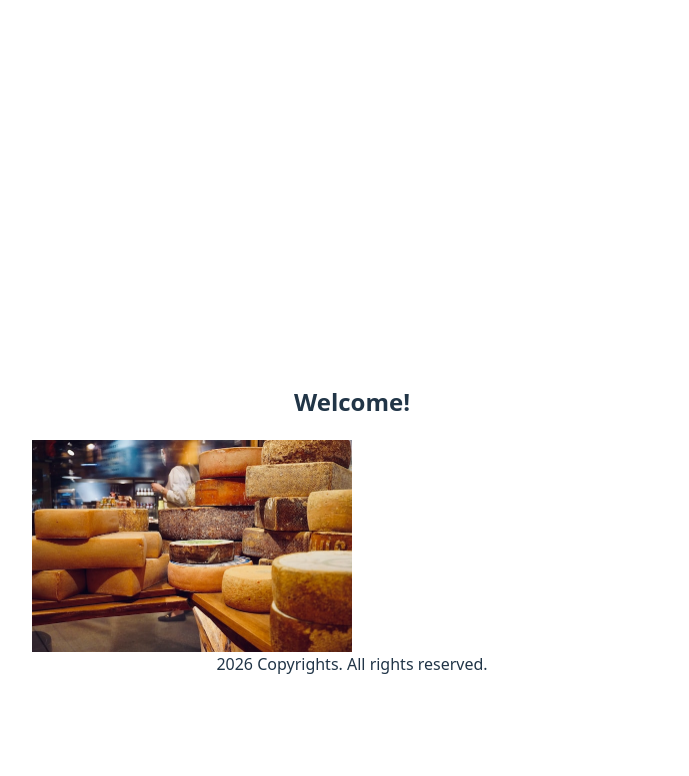
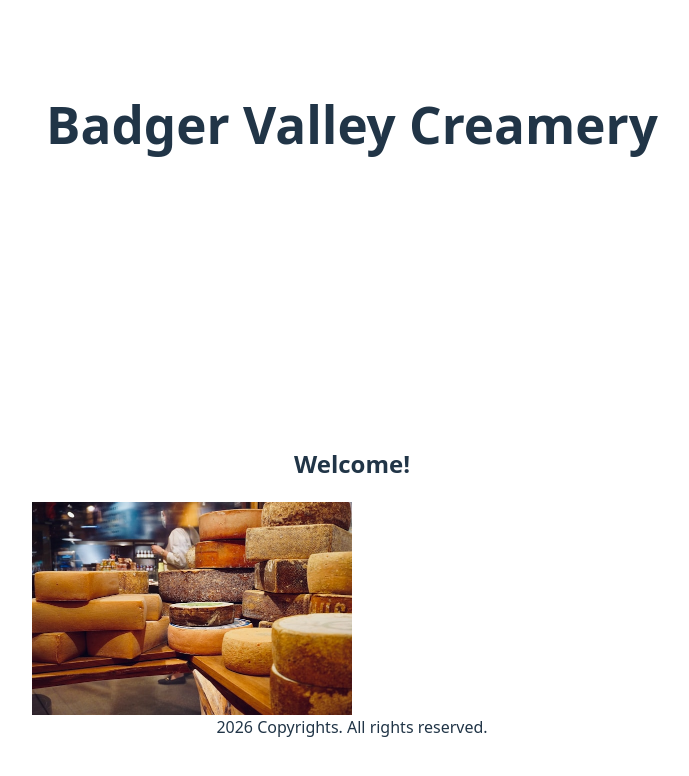
Before and after one commit to tplusk/cheese-monger-app, a React (Vite) app: page / in a window 1280 px wide. Shown: the top 776 px of the page, without its empty margins (288-977 px from the left). Built offline with nearby package versions, Linux system fonts and the light colour scheme.

Commit message:
add id and company name

```diff
--- a/src/App.jsx
+++ b/src/App.jsx
@@ -13,6 +13,9 @@ function App() {
   return (
     <>
       <div>
+        <header id="title">
+          <h1>Badger Valley Creamery</h1>
+        </header>
         <Navbar />
       </div>
       <div>
```
